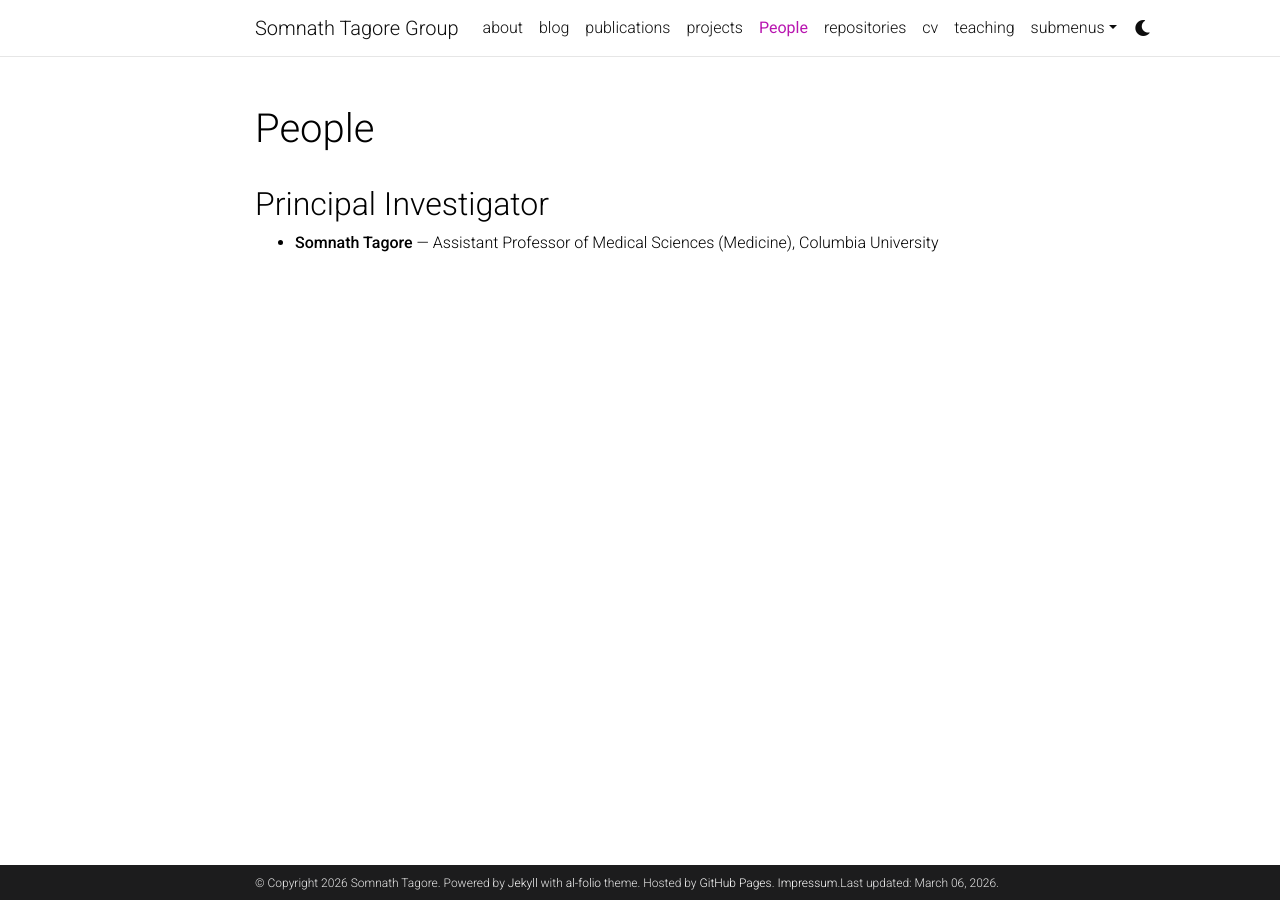
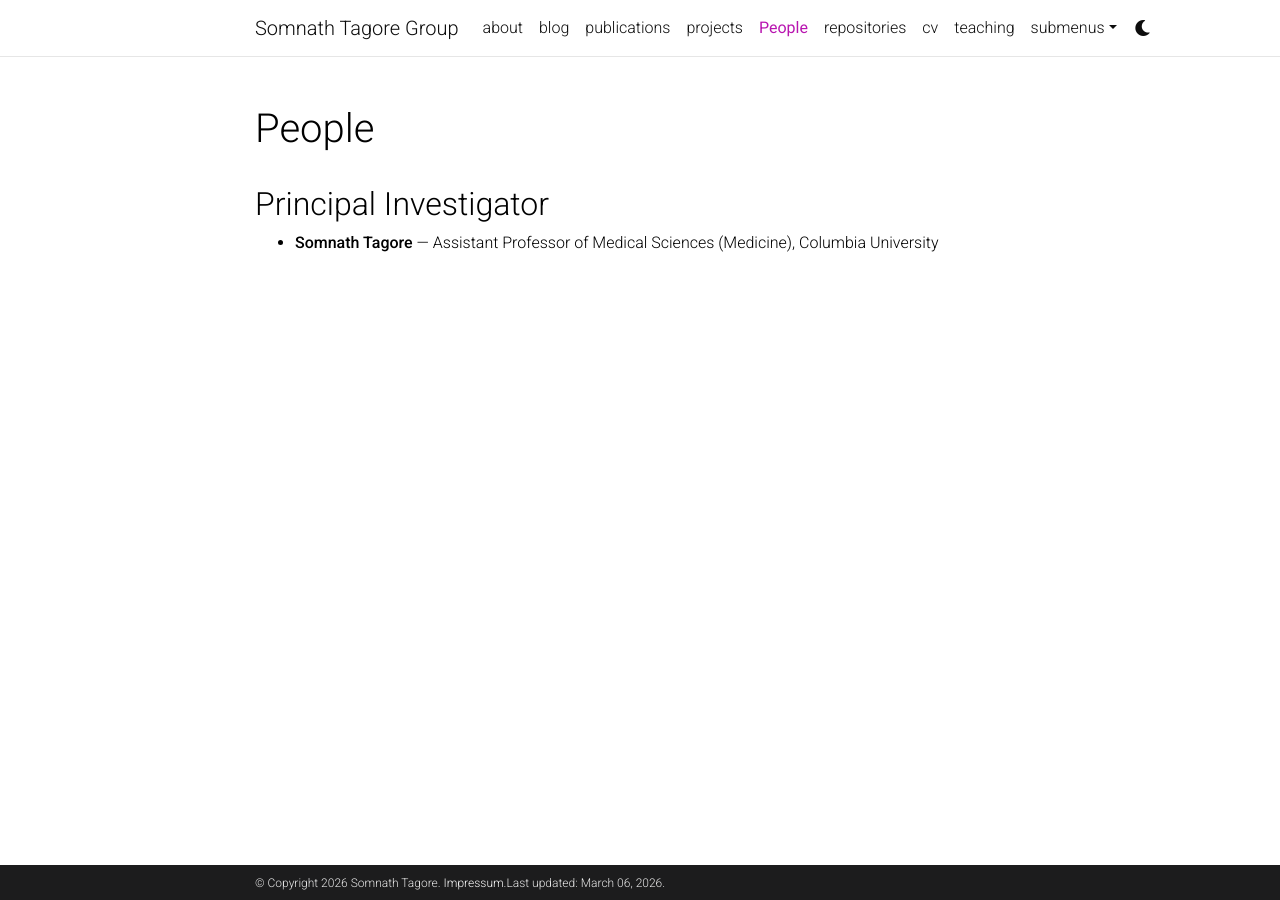
Before and after one commit to somnathtagore/somnathtagore.github.io, a Jekyll site: the page built from _pages/people.md, in a window 1280 px wide. Built offline with Jekyll 4.4.1, drawn with Linux system fonts in a browser that asks for light colours; comment, search, counter and statistics services are not loaded; a style sheet for code colours, icons or effects is not loaded.

Commit message:
Update _config.yml

```diff
--- a/_config.yml
+++ b/_config.yml
@@ -9,19 +9,7 @@
 email: "st3179@cumc.columbia.edu"
 
 description: >
-  We build generalizable, uncertainty-aware world models for tumor evolution and metastasis—models that
-  (i) learn causal/functional links from genotype to regulatory state to phenotype,
-  (ii) explicitly represent measurement noise and batch effects in real sequencing data,
-  and (iii) transfer across cancers, tissues, and platforms.
-
-footer_text: >
-  Powered by <a href="https://jekyllrb.com/" target="_blank">Jekyll</a> with
-  <a href="https://github.com/alshedivat/al-folio">al-folio</a> theme.
-  Hosted by <a href="https://pages.github.com/" target="_blank">GitHub Pages</a>.
-
-keywords: "jekyll, jekyll-theme, academic-website, portfolio-website"
-lang: "en"
-icon: "⚛️"
+  We build generalizable, uncertainty-aware world models for tumor evolution and metastasis.
 
 url: "https://somnathtagore.github.io"
 baseurl: ""
```
